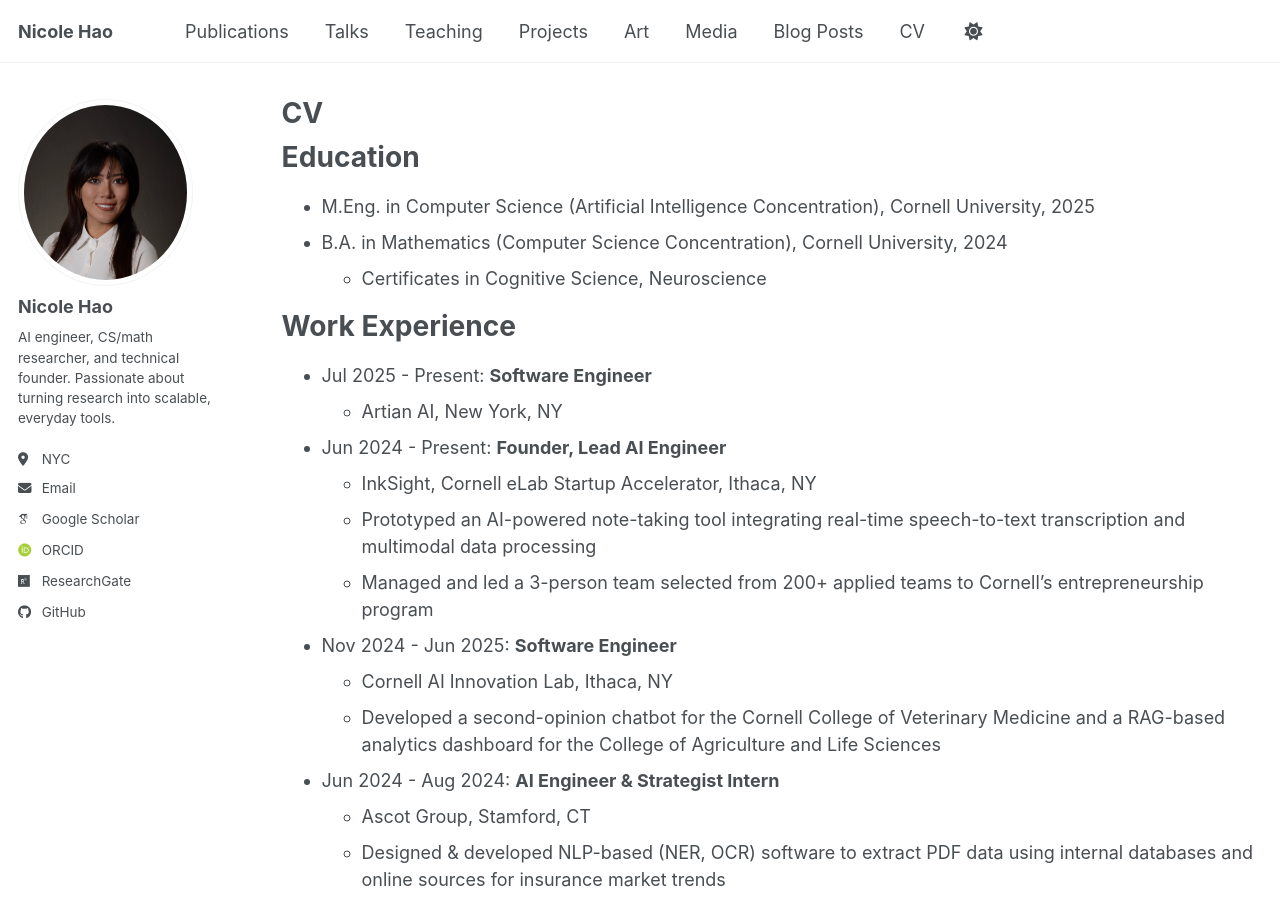
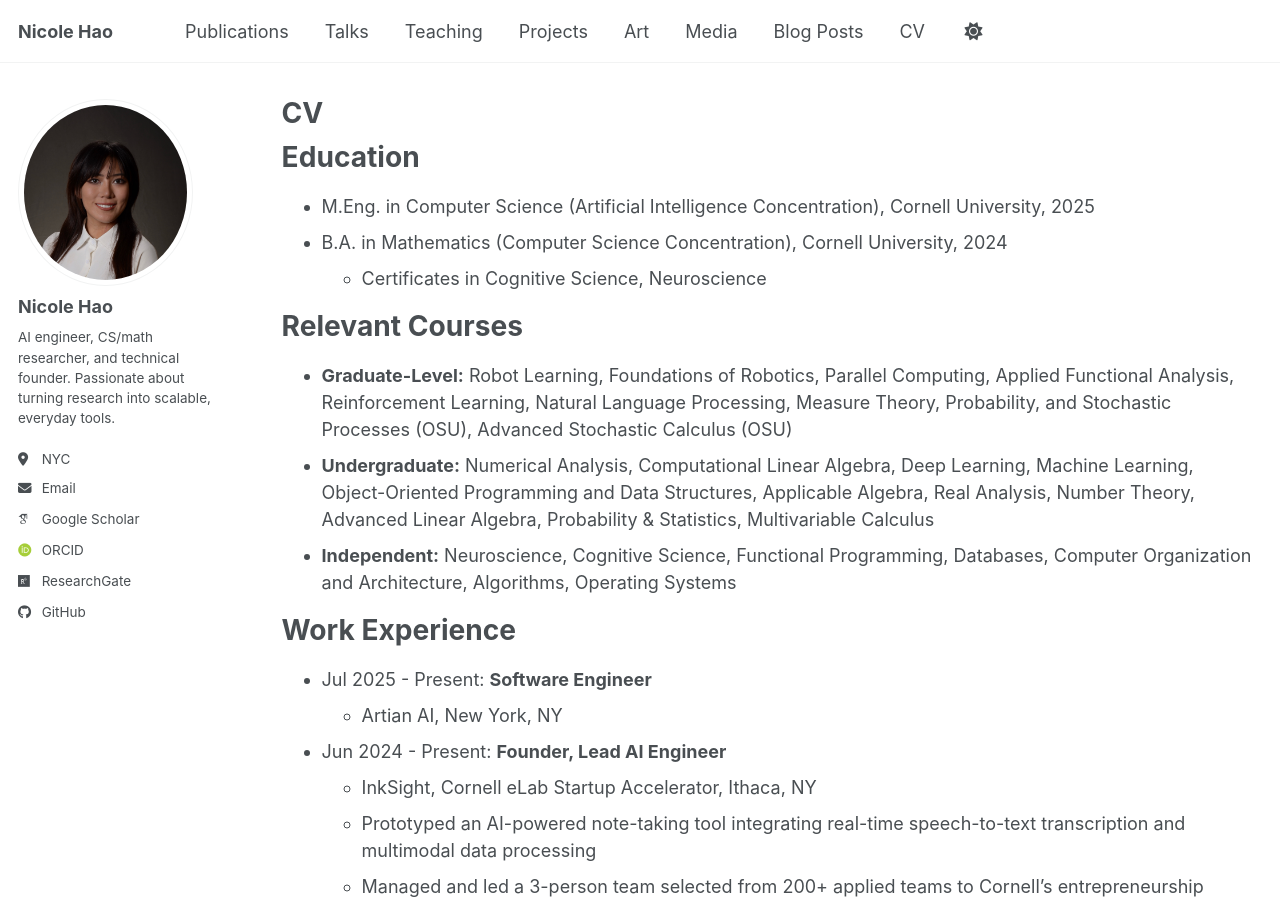
Before and after one commit to nicolehao34/nicolehao34.github.io, a Jekyll site: the page built from _pages/cv.md, in a window 1280 px wide and 900 px high. Built offline with Jekyll 4.4.1, drawn with Linux system fonts in a browser that asks for light colours; some web fonts are replaced; a script bundle is joined from its source files by our own code; library files that are not in the unit come from our copies.

Commit message:
Enhance 'About Me' section with academic collaborations and expand 'Relevant Courses' in CV

```diff
--- a/_pages/cv.md
+++ b/_pages/cv.md
@@ -14,6 +14,12 @@
 * M.Eng. in Computer Science (Artificial Intelligence Concentration), Cornell University, 2025
 * B.A. in Mathematics (Computer Science Concentration), Cornell University, 2024
   * Certificates in Cognitive Science, Neuroscience
+
+Relevant Courses
+======
+* **Graduate-Level:** Robot Learning, Foundations of Robotics, Parallel Computing, Applied Functional Analysis, Reinforcement Learning, Natural Language Processing, Measure Theory, Probability, and Stochastic Processes (OSU), Advanced Stochastic Calculus (OSU)
+* **Undergraduate:** Numerical Analysis, Computational Linear Algebra, Deep Learning, Machine Learning, Object-Oriented Programming and Data Structures, Applicable Algebra, Real Analysis, Number Theory, Advanced Linear Algebra, Probability & Statistics, Multivariable Calculus
+* **Independent:** Neuroscience, Cognitive Science, Functional Programming, Databases, Computer Organization and Architecture, Algorithms, Operating Systems
 
 Work Experience
 ======
```
Also changed, not shown: _pages/about.md (+3 -1 lines).
